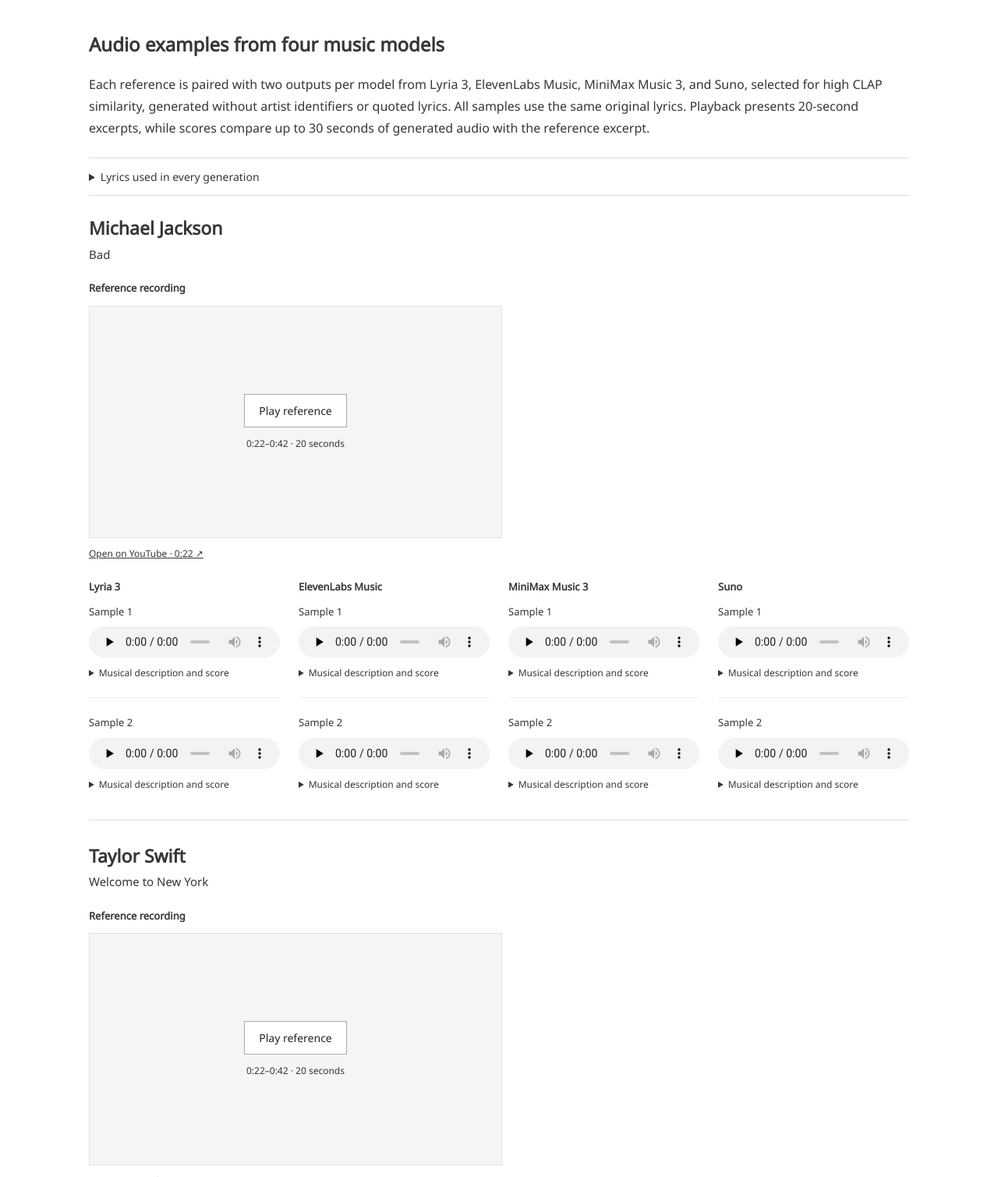
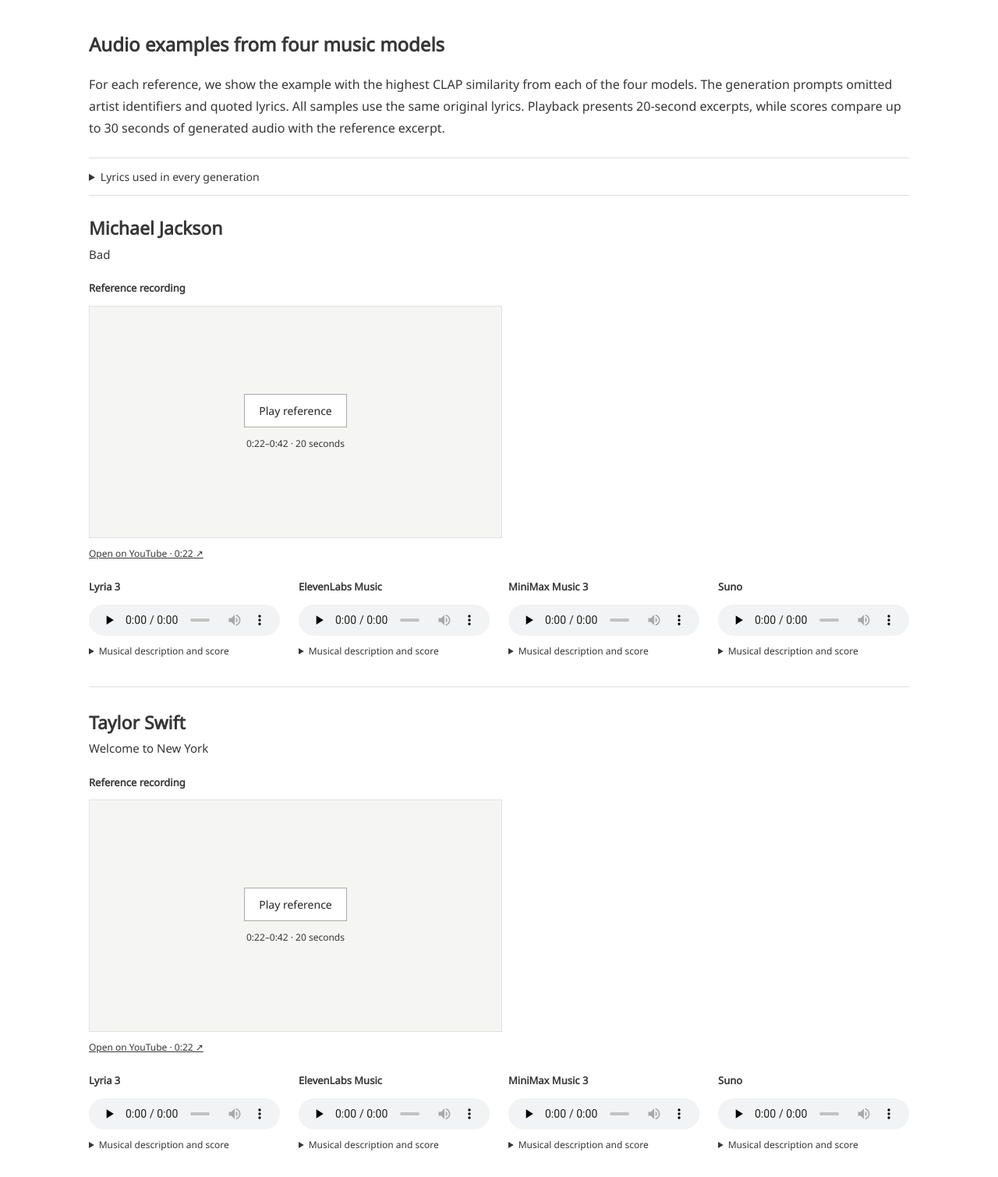
Before and after one commit to namedrop-music/namedrop-music.github.io, a plain HTML site: page index.html in a window 1280 px wide. Shown: the part 2858-4367 px from the top of the page at 78% size. Drawn offline with Linux system fonts and the light colour scheme; a web font is replaced by a local one.

Commit message:
Show the highest-scoring listening example per model

```diff
--- a/index.html
+++ b/index.html
@@ -64,7 +64,7 @@
 
     <section id="listening" class="listening-section">
       <h3 class="title is-4">Audio examples from four music models</h3>
-      <div class="content"><p>Each reference is paired with two outputs per model from Lyria 3, ElevenLabs Music, MiniMax Music 3, and Suno, selected for high CLAP similarity, generated without artist identifiers or quoted lyrics. All samples use the same original lyrics. Playback presents 20-second excerpts, while scores compare up to 30 seconds of generated audio with the reference excerpt.</p></div>
+      <div class="content"><p>For each reference, we show the example with the highest CLAP similarity from each of the four models. The generation prompts omitted artist identifiers and quoted lyrics. All samples use the same original lyrics. Playback presents 20-second excerpts, while scores compare up to 30 seconds of generated audio with the reference excerpt.</p></div>
       <details class="shared-lyrics"><summary>Lyrics used in every generation</summary><div class="lyrics-grid"><div class="verse"><h5>Verse</h5><p>A quiet window catches morning light<br>The empty street is waking from the night<br>I fold a little note and leave it there<br>A simple thought is floating in the air</p></div><div class="verse"><h5>Chorus</h5><p>We find a rhythm in an ordinary day<br>And let the passing hours carry us away<br>One steady step and then another two<br>There is a little room for something new</p></div></div></details>
       <div id="examples" aria-busy="true"></div>
     </section>
--- a/listening.js
+++ b/listening.js
@@ -127,17 +127,14 @@ function modelColumn(artist, model, samples) {
   const heading = document.createElement("h5");
   heading.textContent = model;
   column.append(heading);
-  samples.forEach((sample, index) => {
+  const sample = samples.reduce((best, next) => next.clap > best.clap ? next : best);
   const block = document.createElement("div");
   block.className = "sample";
-    const label = document.createElement("p");
-    label.className = "sample-label";
-    label.textContent = `Sample ${index + 1}`;
   const audio = document.createElement("audio");
   audio.controls = true;
   audio.preload = "none";
   audio.src = sample.audio;
-    audio.setAttribute("aria-label", `${artist}, ${model}, sample ${index + 1}`);
+  audio.setAttribute("aria-label", `${artist}, ${model}, highest CLAP sample`);
   audio.addEventListener("play", () => stopOthers(audio));
   const details = document.createElement("details");
   const summary = document.createElement("summary");
@@ -149,9 +146,8 @@ function modelColumn(artist, model, samples) {
   score.className = "score";
   score.textContent = `CLAP similarity: ${sample.clap.toFixed(3)}`;
   details.append(summary, prompt, score);
-    block.append(label, audio, details);
+  block.append(audio, details);
   column.append(block);
-  });
   return column;
 }
 
```
Lines whose indentation alone changed are shown as unchanged.
